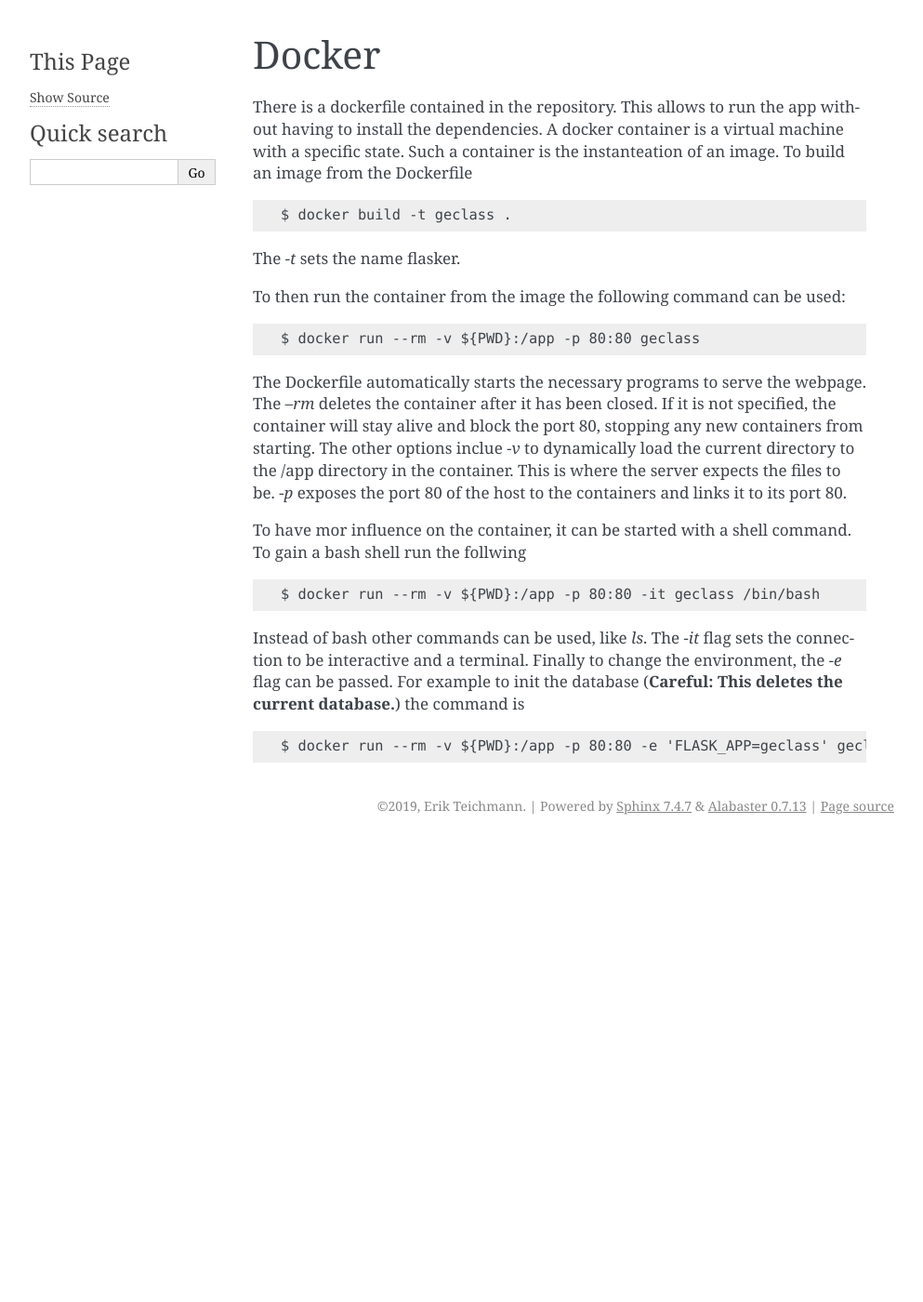
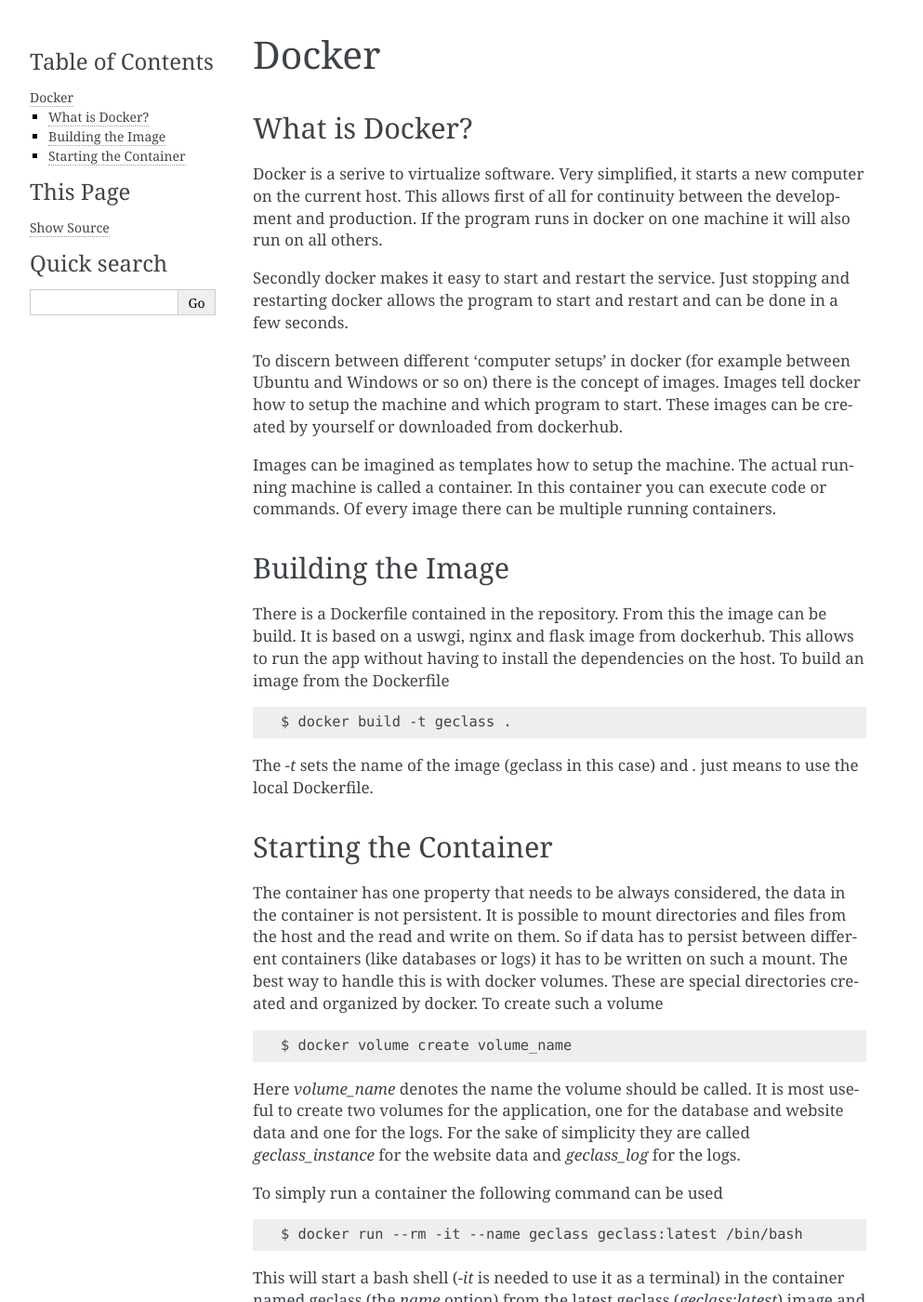
Before and after one commit to boundter/geclass, a Sphinx documentation site: the page built from docs/source/prep/docker.rst, in a window 1280 px wide and 1400 px high. Shown: the whole window at 93% size, without its empty margins (148-1141 px from the left). Built offline with Sphinx 7.4.7, drawn with Linux system fonts in a browser that asks for light colours; some of the changed text lies outside the part shown.

Commit message:
Update: Better doc for docker

```diff
--- a/docs/source/prep/docker.rst
+++ b/docs/source/prep/docker.rst
@@ -1,35 +1,117 @@
 Docker
 ======
 
-There is a dockerfile contained in the repository. This allows to run the app
-without having to install the dependencies. A docker container is a virtual
-machine with a specific state. Such a container is the instanteation of an
-image. To build an image from the Dockerfile ::
+What is Docker?
+---------------
+
+Docker is a serive to virtualize software. Very simplified, it starts a new
+computer on the current host. This allows first of all for continuity between
+the development and production. If the program runs in docker on one machine it
+will also run on all others.
+
+Secondly docker makes it easy to start and restart the service. Just stopping
+and restarting docker allows the program to start and restart and can be done in
+a few seconds.
+
+To discern between different 'computer setups' in docker (for example between
+Ubuntu and Windows or so on) there is the concept of images. Images tell docker
+how to setup the machine and which program to start. These images can be created
+by yourself or downloaded from dockerhub.
+
+Images can be imagined as templates how to setup the machine. The actual running
+machine is called a container. In this container you can execute code or
+commands. Of every image there can be multiple running containers.
+
+Building the Image
+------------------
+
+There is a Dockerfile contained in the repository. From this the image can be
+build. It is based on a uswgi, nginx and flask image from dockerhub. This allows
+to run the app
+without having to install the dependencies on the host. To build an image from the Dockerfile ::
 
   $ docker build -t geclass .
 
-The `-t` sets the name flasker.
+The `-t` sets the name of the image (geclass in this case) and `.` just means to
+use the local Dockerfile.
 
-To then run the container from the image the following command can be used: ::
+Starting the Container
+----------------------
 
-  $ docker run --rm -v ${PWD}:/app -p 80:80 geclass
+The container has one property that needs to be always considered, the data in
+the container is not persistent. It is possible to mount directories and files
+from the host and the read and write on them. So if data has to persist between
+different containers (like databases or logs) it has to be written on such a
+mount. The best way to handle this is with docker volumes. These are special
+directories created and organized by docker. To create such a volume ::
 
-The Dockerfile automatically starts the necessary programs to serve the webpage.
-The `--rm` deletes the container after it has been closed. If it is not
-specified, the container will stay alive and block the port 80, stopping any new
-containers from starting. The other options inclue `-v` to dynamically load the
-current directory to the /app directory in the container. This is where the
-server expects the files to be. `-p` exposes the port 80 of the host to the
-containers and links it to its port 80.
+  $ docker volume create volume_name
 
-To have mor influence on the container, it can be started with a shell command.
-To gain a bash shell run the follwing ::
+Here `volume_name` denotes the name the volume should be called. It is most
+useful to create two volumes for the application, one for the database and
+website data and one for the logs. For the sake of simplicity they are called
+`geclass_instance` for the website data and `geclass_log` for the logs.
 
-  $ docker run --rm -v ${PWD}:/app -p 80:80 -it geclass /bin/bash
+To simply run a container the following command can be used ::
 
-Instead of bash other commands can be used, like `ls`. The `-it` flag sets the
-connection to be interactive and a terminal. Finally to change the environment,
-the `-e` flag can be passed. For example to init the database (**Careful: This
-deletes the current database.**) the command is ::
+  $ docker run --rm -it --name geclass geclass:latest /bin/bash
 
-  $ docker run --rm -v ${PWD}:/app -p 80:80 -e 'FLASK_APP=geclass' geclass flask init-db
+This will start a bash shell (`-it` is needed to use it as a terminal) in the
+container named geclass (the `name` option) from the latest geclass (`geclass:latest`) image and delete it
+after all connections are closed (denoted by the `rm`). The last command
+`/bin/bash` denotes the program that should be started, if none is given the
+default given by the Dockerfile will be started, which is the webserver in this
+case.
+
+Assuming the webserver was started then the container can be accesed externally
+by using the command ::
+
+  $ docker exec -it geclass /bin/bash
+
+Now the webserver may be running, but it cannot be accesed from the outside,
+because the traffic is not rerouted from the host to the container. Standard web
+traffic uses the port 80, so the corresponding port of the container has to be
+exposed. ::
+
+  $ docker run -it --rm -p 80:80 --name geclass geclass:latest
+
+The container is now reachable from the outside (`-it` is not needed because we
+do not want to use the server as a terminal but it does not hurt), but the data does not persist.
+After the container is closed all users will be deleted. To persist the data the
+volumes from earlier have to be mounted. the data should be mounted to
+`/app/instance` and the logs to `/var/log/geclass`. The corresponding command
+lokks like this ::
+
+  $ docker run -it --rm -v geclass_instance:/app/instance -v geclass_log:/var/log/geclass -p 80:80 --name geclass geclass:latest
+
+Now the webserver is nearly perfectly setup, there are only two steps left. The
+flask-server needs a secret key to create the Cookies for the users. No key was
+passed in, so it used the default `dev` key which is not very secure. So a key
+has to be passed as an enviromental variable ::
+
+  $ docker run -it --rm -v geclass_instance:/app/instance -v geclass_log:/var/log/geclass -p 80:80 -e FLASK_KEY=1234 --name geclass geclass:latest
+
+With the `-e` option the key can be set to anything (in this case 1234). And
+finally this container now blocks the terminal, when the terminal closes the
+containter will also close. To run it in the background the `-d` option can be
+used. The final command to start the server is now ::
+
+  $ docker run -itd --rm -v geclass_instance:/app/instance -v geclass_log:/var/log/geclass -p 80:80 -e FLASK_KEY=1234 --name geclass geclass:latest
+
+Now the webserver is running, accessible, persistent and secure. But to send
+daily reminders the program cron has to be started. For this the command
+`service cron start` has to be executed in the container. This can be done by ::
+
+  $ docker exec -it geclass /bin/bash -c 'service cron start'
+
+All of this is conveniently written in a short script called `server.sh` and can
+be accessed by ::
+
+  $ export FLASK_KEY=1234; ./server.sh
+
+The first part sets the secret key and the second part after the ';' executes
+the script.
+
+To stop the webserver it suffices to ::
+
+  $ docker kill geclass
```
